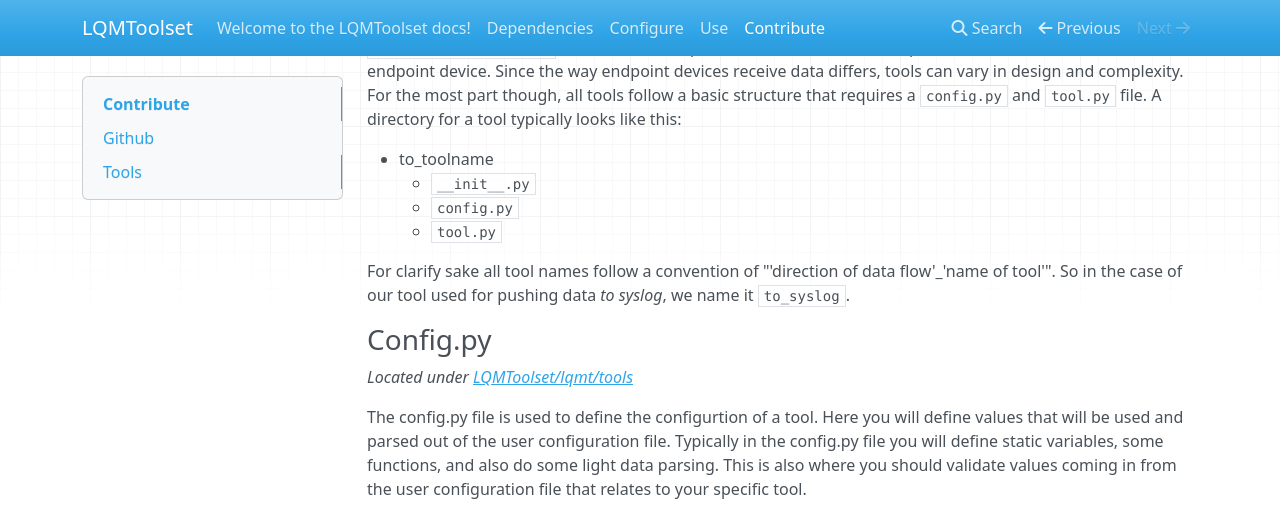
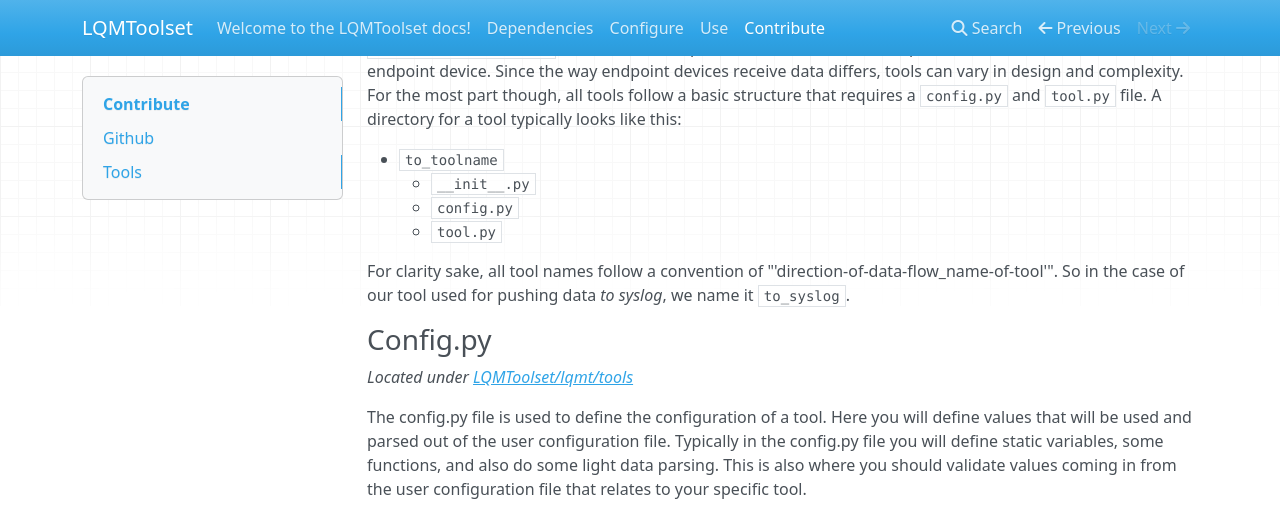
Before and after one commit to anl-cyberscience/LQMToolset, an MkDocs documentation site: the page built from docs/contribute.md, in a window 1280 px wide and 900 px high, scrolled down 384 px. Shown: the top 516 px of the window. Built offline with MkDocs 1.6.1, drawn with Linux system fonts in a browser that asks for light colours; nearby versions of some CDN libraries; old or Windows-style settings are respelled for this version of MkDocs.

Commit message:
Small update
-Cleaned up some typos and formatting issues. Thank you Mario for giving it a look over

```diff
--- a/docs/contribute.md
+++ b/docs/contribute.md
@@ -9,17 +9,17 @@
 ## Tools
 It is expected that most contributions will be adding support of a specific kind of endpoint device, in the majority of cases this will involve the writing of a new tool. Tools, which are found under `LQMToolset/lqmt/tools`, are the modular pieces of LQMT that take the processed CTI data and deliver it to an endpoint device. Since the way endpoint devices receive data differs, tools can vary in design and complexity. For the most part though, all tools follow a basic structure that requires a `config.py` and `tool.py` file. A directory for a tool typically looks like this:
 
-- to_toolname
+- `to_toolname`
     - `__init__.py`
     - `config.py`
     - `tool.py`
 
-For clarify sake all tool names follow a convention of "'direction of data flow'_'name of tool'". So in the case of our tool used for pushing data *to syslog*, we name it `to_syslog`.
+For clarity sake, all tool names follow a convention of "'direction-of-data-flow_name-of-tool'". So in the case of our tool used for pushing data *to syslog*, we name it `to_syslog`.
 
 ### Config.py
 *Located under [LQMToolset/lqmt/tools](https://github.com/anl-cyberscience/LQMToolset/blob/master/lqmt/tools/)*
 
-The config.py file is used to define the configurtion of a tool. Here you will define values that will be used and parsed out of the user configuration file. Typically in the config.py file you will define static variables, some functions, and also do some light data parsing. This is also where you should validate values coming in from the user configuration file that relates to your specific tool.
+The config.py file is used to define the configuration of a tool. Here you will define values that will be used and parsed out of the user configuration file. Typically in the config.py file you will define static variables, some functions, and also do some light data parsing. This is also where you should validate values coming in from the user configuration file that relates to your specific tool.
 
 A good example to look in relation to config.py in the current code base would be the [to_syslog](https://github.com/anl-cyberscience/LQMToolset/blob/master/lqmt/tools/to_syslog/config.py) tool. In a snippit below, you can see default values, such as a defult port, defined under the tools `__init__` definition. Here we can also see the validation values from the userconfig file, specifically we are checking to make use the 'host' is specified in the config. Compare the code snippit below with the user configuration example below it to see how the two influence and integrate with each other.
 
```
